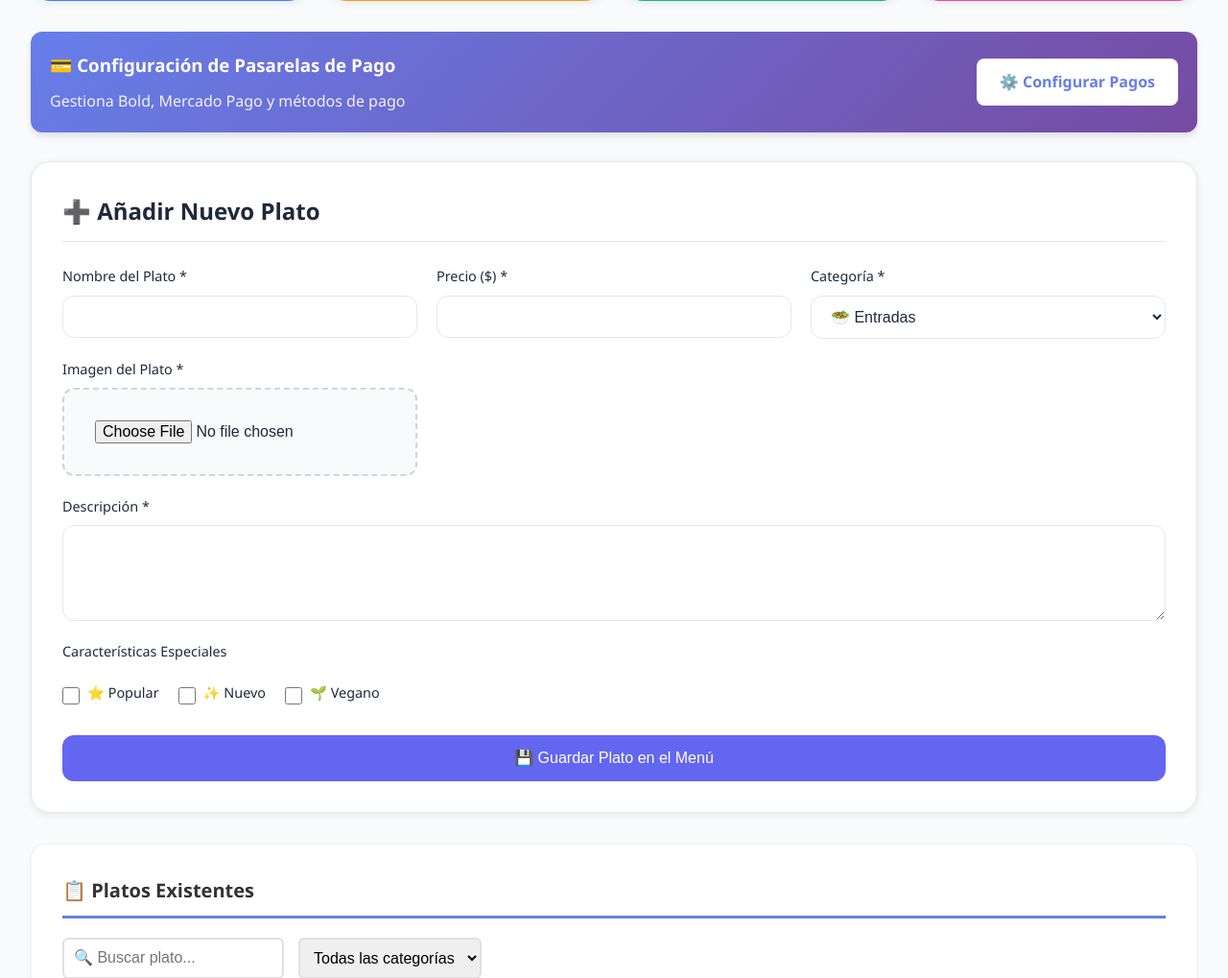
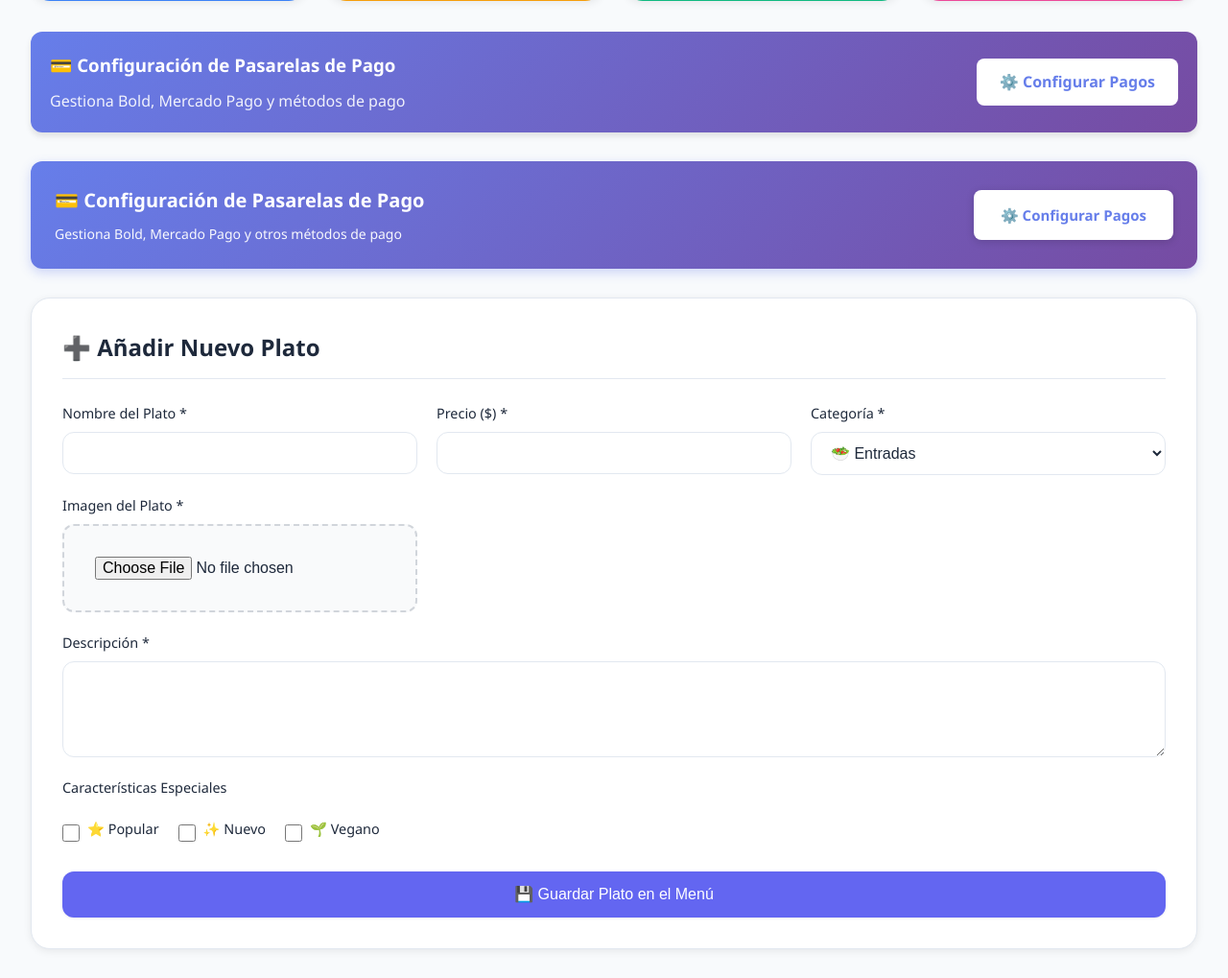
Before and after one commit to globaltekhnologii/restaurante, a PHP site: page /Restaurante/admin.php in a window 1280 px wide. Shown: the part 281-1300 px from the top of the page at 96% size. Run offline with PHP 8.4, Linux system fonts and the light colour scheme; a user stored in the database is signed in; data comes from the database, SQL or seed files in the repository; data that the repository does not hold is empty.

Commit message:
Add payment configuration banner to admin panel

```diff
--- a/admin.php
+++ b/admin.php
@@ -511,6 +511,20 @@ require_once 'includes/info_negocio.php';
                 </a>
             </div>
         </div>
+
+        <!-- Banner de Configuración de Pagos -->
+        <div style="background: linear-gradient(135deg, #667eea 0%, #764ba2 100%); padding: 25px; border-radius: 12px; margin-bottom: 30px; box-shadow: 0 4px 12px rgba(102,126,234,0.3);">
+            <div style="display: flex; justify-content: space-between; align-items: center; flex-wrap: wrap; gap: 15px;">
+                <div style="flex: 1; min-width: 250px;">
+                    <h3 style="color: white; margin: 0 0 8px 0; font-size: 20px;">💳 Configuración de Pasarelas de Pago</h3>
+                    <p style="color: rgba(255,255,255,0.95); margin: 0; font-size: 14px;">Gestiona Bold, Mercado Pago y otros métodos de pago</p>
+                </div>
+                <a href="config_pagos_simple.php" style="background: white; color: #667eea; padding: 14px 28px; border-radius: 8px; text-decoration: none; font-weight: bold; font-size: 15px; transition: all 0.3s; box-shadow: 0 2px 8px rgba(0,0,0,0.15); white-space: nowrap;">
+                    ⚙️ Configurar Pagos
+                </a>
+            </div>
+        </div>
+
         <!-- Mensajes de Feedback -->
         <?php if(isset($_GET['success'])): ?>
         <div style="background: #d4edda; border-left: 4px solid #28a745; color: #155724; padding: 15px; border-radius: 8px; margin-bottom: 20px; animation: slideDown 0.5s ease;">
```
